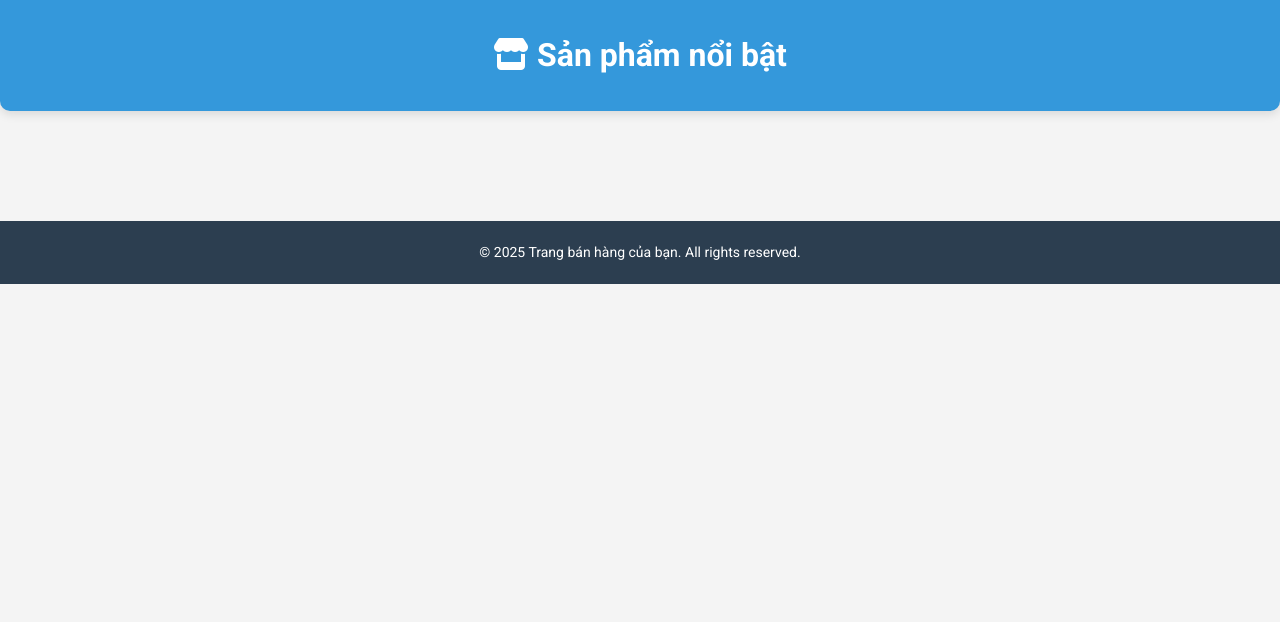
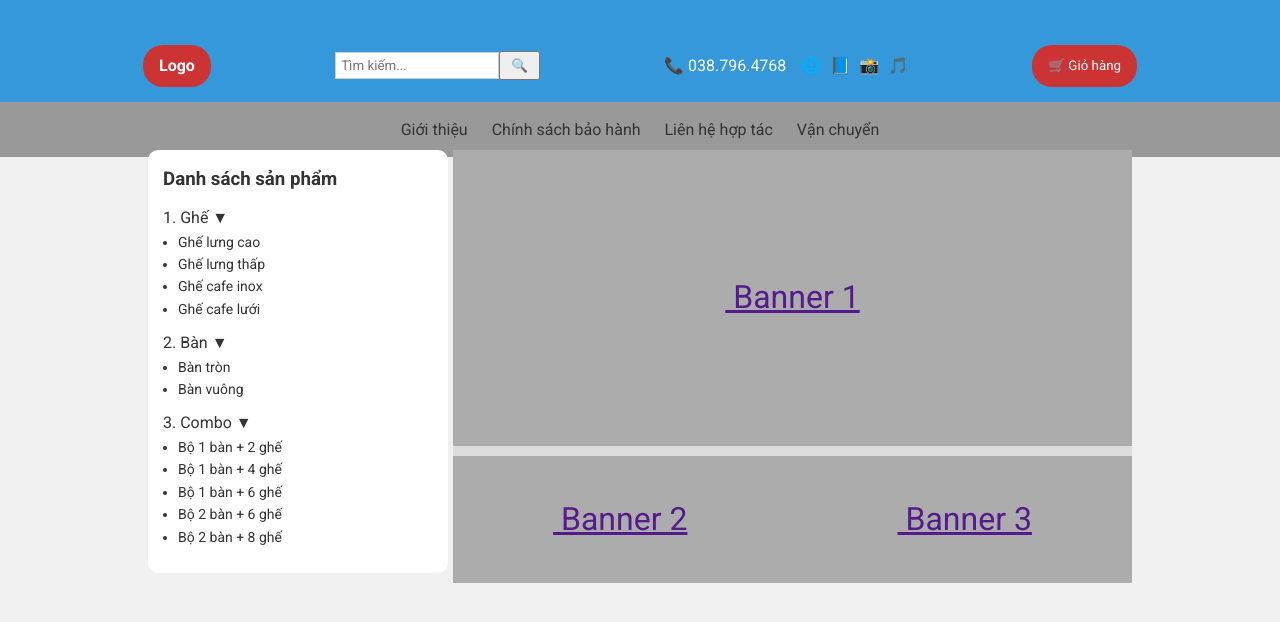
Before and after one commit to tinonguyen15/test-admin, a website: page views/index.html in a window 1280 px wide. Drawn offline with Linux system fonts and the light colour scheme; no server answers.

Commit message:
♻️ Cập nhật sửa code mới nhất

```diff
--- /dev/null
+++ b/public/css/home.css
@@ -0,0 +1,226 @@
+* {
+  margin: 0;
+  padding: 0;
+  box-sizing: border-box;
+  font-family: "Roboto", sans-serif;
+}
+
+body {
+  background: #f0f0f0;
+}
+
+/* ===== Navbar ===== */
+.site-header {
+  width: 100%;
+  height: 120px;
+}
+
+.inside-header,
+.bottom-header {
+  display: flex;
+  justify-content: center;
+}
+
+.bottom-header {
+  width: 100%;
+  background-color: #999999;
+}
+
+.header-container {
+  width: 80%;
+  display: flex;
+  justify-content: center;
+  padding: 15px;
+  gap: 20px;
+}
+
+.header-top {
+  width: 100%;
+  display: flex;
+  justify-content: space-between;
+}
+
+.logo {
+  background: #c33;
+  color: white;
+  padding: 8px 16px;
+  border-radius: 20px;
+  font-weight: bold;
+}
+
+.nav-links a {
+  margin: 0 10px;
+  text-decoration: none;
+  color: #333;
+}
+
+.search-box {
+  display: flex;
+  align-items: center;
+}
+
+.search-box input {
+  padding: 5px;
+  border: 1px solid #ccc;
+}
+
+.search-box button {
+  padding: 5px 10px;
+}
+
+.contact-icons {
+  display: flex;
+  align-items: center;
+  gap: 10px;
+}
+
+.socials a {
+  margin-left: 5px;
+  text-decoration: none;
+}
+
+.cart-btn {
+  background: #c33;
+  color: white;
+  padding: 8px 16px;
+  border: none;
+  border-radius: 20px;
+}
+
+/* ===== Layout ===== */
+
+/* ===== Sidebar ===== */
+.content-top {
+  width: 80%;
+  justify-self: center;
+}
+
+.container {
+  display: flex;
+  gap: 5px;
+}
+
+.sidebar {
+  width: 300px;
+  background: #fff;
+  padding: 15px;
+  border-radius: 10px;
+}
+
+.sidebar h3 {
+  margin-bottom: 10px;
+}
+
+.category {
+  margin-bottom: 10px;
+}
+
+.category ul {
+  padding-left: 15px;
+}
+
+.category li {
+  font-size: 14px;
+  list-style: disc;
+}
+
+.section-product {
+  display: flex;
+  justify-content: center;
+}
+
+/* ===== Main ===== */
+.main-content {
+  width: 80%;
+}
+
+.banner {
+  flex: 1;
+  background: #ddd;
+  border-radius: 10px;
+  font-size: 32px;
+  color: #a22;
+}
+
+.banner-top {
+  height: 70%;
+}
+
+.sub-banners {
+  height: 30%;
+  gap: 10px;
+  margin-top: 10px;
+  display: flex;
+  justify-content: center;
+  align-self: center;
+}
+
+.banner div {
+  flex: 1;
+  background: #acacac;
+  color: #a22;
+  display: flex;
+  align-items: center;
+  justify-content: center;
+}
+
+h2 {
+  margin: 20px 0 10px;
+}
+
+/* ===== Product Grid ===== */
+.product-grid {
+  display: grid;
+  grid-template-columns: repeat(auto-fill, minmax(180px, 1fr));
+  gap: 15px;
+}
+
+.product-card {
+  background: #fff;
+  border-radius: 10px;
+  overflow: hidden;
+  padding: 10px;
+  box-shadow: 0 0 5px #ccc;
+}
+
+.product-img {
+  height: 100px;
+  background: #cce;
+  margin-bottom: 10px;
+}
+
+.product-info h4 {
+  font-size: 14px;
+  margin-bottom: 5px;
+}
+
+.product-info p {
+  font-size: 13px;
+  margin-bottom: 5px;
+}
+
+.tag {
+  background: #00c;
+  color: white;
+  padding: 2px 6px;
+  border-radius: 5px;
+  font-size: 12px;
+  margin: 0 3px;
+  display: inline-block;
+}
+
+.price {
+  color: green;
+  font-weight: bold;
+}
+
+.buy-btn {
+  background: orange;
+  color: white;
+  padding: 6px 12px;
+  border: none;
+  border-radius: 8px;
+  margin-top: 5px;
+  cursor: pointer;
+  width: 100%;
+}
--- a/public/css/index.css
+++ b/public/css/index.css
@@ -60,7 +60,6 @@ body {
   display: grid;
   grid-template-columns: repeat(auto-fit, minmax(220px, 1fr));
   gap: 30px;
-  padding: 20px;
 }
 
 /* ============================
--- a/views/index.html
+++ b/views/index.html
@@ -13,28 +13,114 @@
       href="https://cdnjs.cloudflare.com/ajax/libs/font-awesome/6.4.0/css/all.min.css"
     />
     <link rel="stylesheet" href="/css/index.css" />
-    <link rel="stylesheet" href="/css/buy.css" />
+    <!-- <link rel="stylesheet" href="/css/buy.css" /> -->
+    <link rel="stylesheet" href="/css/home.css" />
   </head>
   <body>
+    <!-- 🔴 Navbar -->
     <header class="site-header">
-      <div class="container">
-        <h1><i class="fas fa-store"></i> Sản phẩm nổi bật</h1>
+      <div class="inside-header">
+        <div class="header-container">
+          <div class="header-top">
+            <div class="logo">Logo</div>
+            <div class="search-box">
+              <input type="text" placeholder="Tìm kiếm..." />
+              <button>🔍</button>
+            </div>
+            <div class="contact-icons">
+              <span>📞 038.796.4768</span>
+              <div class="socials">
+                <a href="#">🌐</a>
+                <a href="#">📘</a>
+                <a href="#">📸</a>
+                <a href="#">🎵</a>
+              </div>
+            </div>
+            <button class="cart-btn">🛒 Giỏ hàng</button>
+          </div>
+        </div>
+      </div>
+      <div class="bottom-header">
+        <div class="header-container">
+          <nav class="nav-links">
+            <a href="#">Giới thiệu</a>
+            <a href="#">Chính sách bảo hành</a>
+            <a href="#">Liên hệ hợp tác</a>
+            <a href="#">Vận chuyển</a>
+          </nav>
+        </div>
       </div>
     </header>
 
-    <main class="container">
-      <section id="productList" class="product-grid">
-        <!-- Sản phẩm sẽ được render tại đây -->
+    <div class="site-content">
+      <div class="content-top">
+        <!-- 🔴 Content Wrapper -->
+        <div class="container">
+          <!-- Sidebar -->
+          <aside class="sidebar">
+            <h3>Danh sách sản phẩm</h3>
+            <div class="category">
+              <p>1. Ghế ▼</p>
+              <ul>
+                <li>Ghế lưng cao</li>
+                <li>Ghế lưng thấp</li>
+                <li>Ghế cafe inox</li>
+                <li>Ghế cafe lưới</li>
+              </ul>
+            </div>
+            <div class="category">
+              <p>2. Bàn ▼</p>
+              <ul>
+                <li>Bàn tròn</li>
+                <li>Bàn vuông</li>
+              </ul>
+            </div>
+            <div class="category">
+              <p>3. Combo ▼</p>
+              <ul>
+                <li>Bộ 1 bàn + 2 ghế</li>
+                <li>Bộ 1 bàn + 4 ghế</li>
+                <li>Bộ 1 bàn + 6 ghế</li>
+                <li>Bộ 2 bàn + 6 ghế</li>
+                <li>Bộ 2 bàn + 8 ghế</li>
+              </ul>
+            </div>
+          </aside>
+
+          <!-- Banner -->
+          <div class="banner">
+            <div class="banner-top img">
+              <a href="">
+                <img src="" alt="" srcset="" />
+                Banner 1
+              </a>
+            </div>
+            <div class="sub-banners">
+              <div class="sub-banners-1">
+                <a href="">
+                  <img src="" alt="" srcset="" />
+                  Banner 2
+                </a>
+              </div>
+              <div class="sub-banners-2">
+                <a href="">
+                  <img src="" alt="" srcset="" />
+                  Banner 3
+                </a>
+              </div>
+            </div>
+          </div>
+        </div>
+      </div>
+      <section class="section-product">
+        <!-- Main Content -->
+        <main class="container">
+          <section id="productList" class="product-grid">
+            <!-- Sản phẩm sẽ được render tại đây -->
+          </section>
+        </main>
       </section>
-    </main>
-
-    <footer class="site-footer">
-      <div class="container">
-        <p>&copy; 2025 Trang bán hàng của bạn. All rights reserved.</p>
-      </div>
-    </footer>
-
-    <!-- Script hiển thị sản phẩm -->
+    </div>
     <script src="/js/renderProductsBuyStyle.js"></script>
   </body>
 </html>
```
Also changed, not shown: views/index-backup.html (added, +75 -0 lines), img-Design/Design(1920 x 2000 px).png (added).
